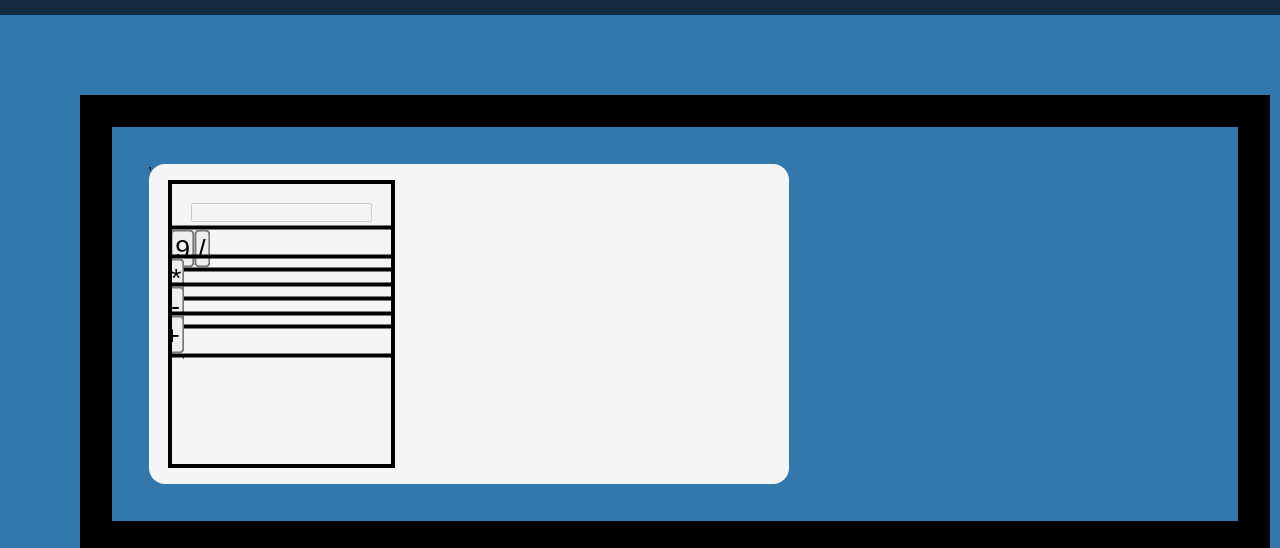
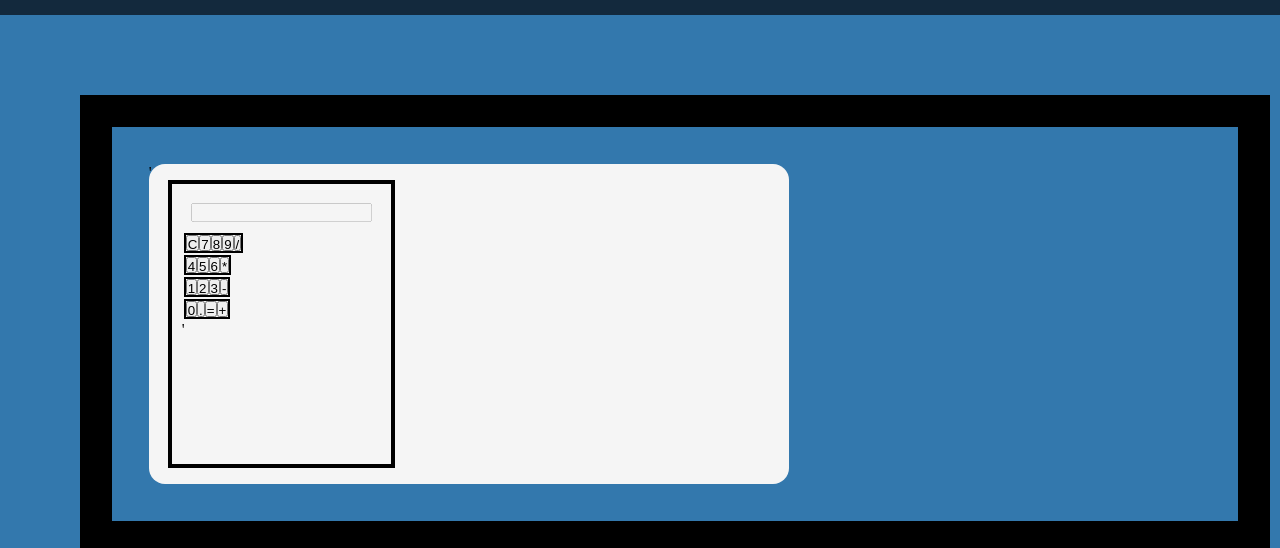
Before and after one commit to matheusmistrineirobraz/School-Work, a plain HTML site: page index.html in a window 1280 px wide. Shown: the part 121-669 px from the top of the page. Drawn offline with Linux system fonts and the light colour scheme.

Commit message:
estiliação dos botoes

```diff
--- a/estilo.css
+++ b/estilo.css
@@ -33,7 +33,7 @@ footer{
     padding: 10px;
     height: 7.5rem;
     font-family: 'Times New Roman', Times, serif;
-}
+}fileira-btn
 
 .rodape{
     font-size: 3.5rem;
@@ -67,10 +67,12 @@ footer{
 }
 
 .buttons{
-    transform: scale(2);
-    margin: 5.9px;
     display: flex;
-    flex-wrap: wrap;
     border: 2px solid;
-    height: 20px:
+    height: 20px;
 }
+
+.fileira-btn{
+    margin: 2px;
+    display: flex
+}
--- a/index.html
+++ b/index.html
@@ -25,7 +25,7 @@
             '<div class="calculator">
                 <input type="text" id="display" disabled>
 
-                    <div class="fileira-btn1">
+                    <div class="fileira-btn" id="fileira-1">
 
                             <div class="buttons">
 
@@ -39,7 +39,7 @@
 
                         </div>
 
-                        <div class="fileira-btn2">
+                        <div class="fileira-btn" id="fileira-2">
 
                             <div class="buttons">
 
@@ -52,7 +52,7 @@
 
                         </div>
 
-                        <div class="fileira-btn3">
+                        <div class="fileira-btn" id="fileira-3">
 
                             <div class="buttons">
 
@@ -65,7 +65,7 @@
 
                         </div>
 
-                        <div class="fileira-btn4">
+                        <div class="fileira-btn" id="fileira-4">
 
                             <div class="buttons">
 
```
